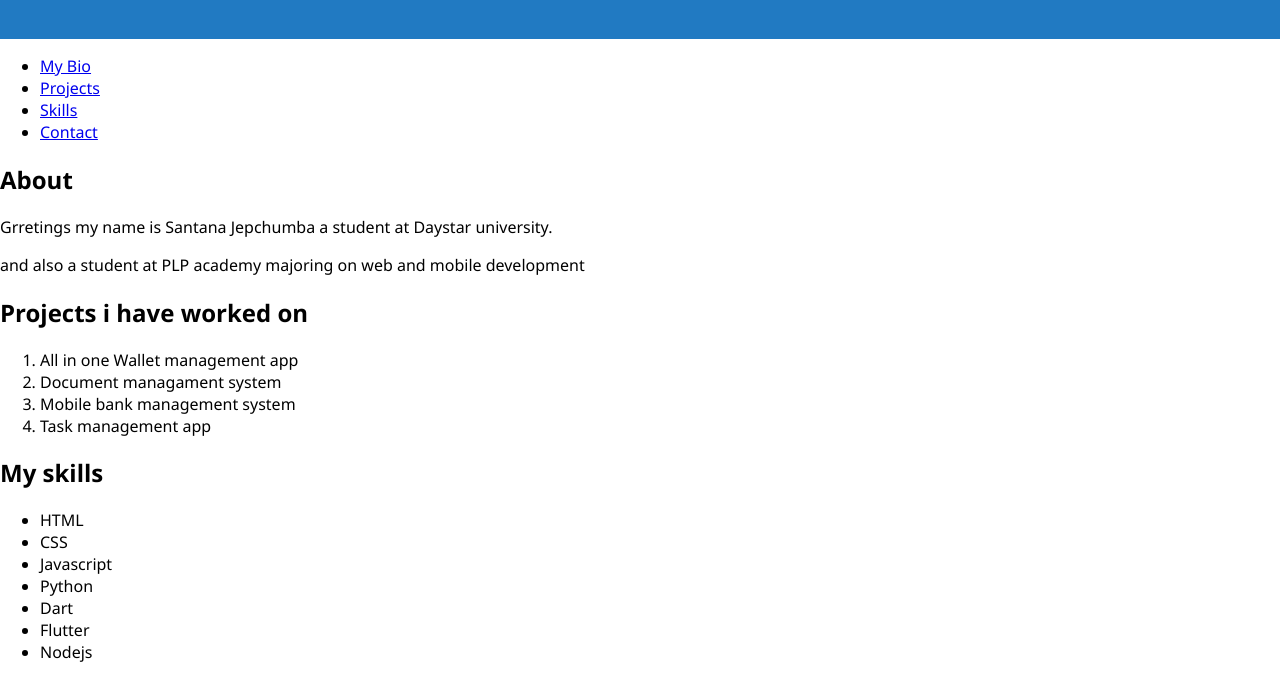
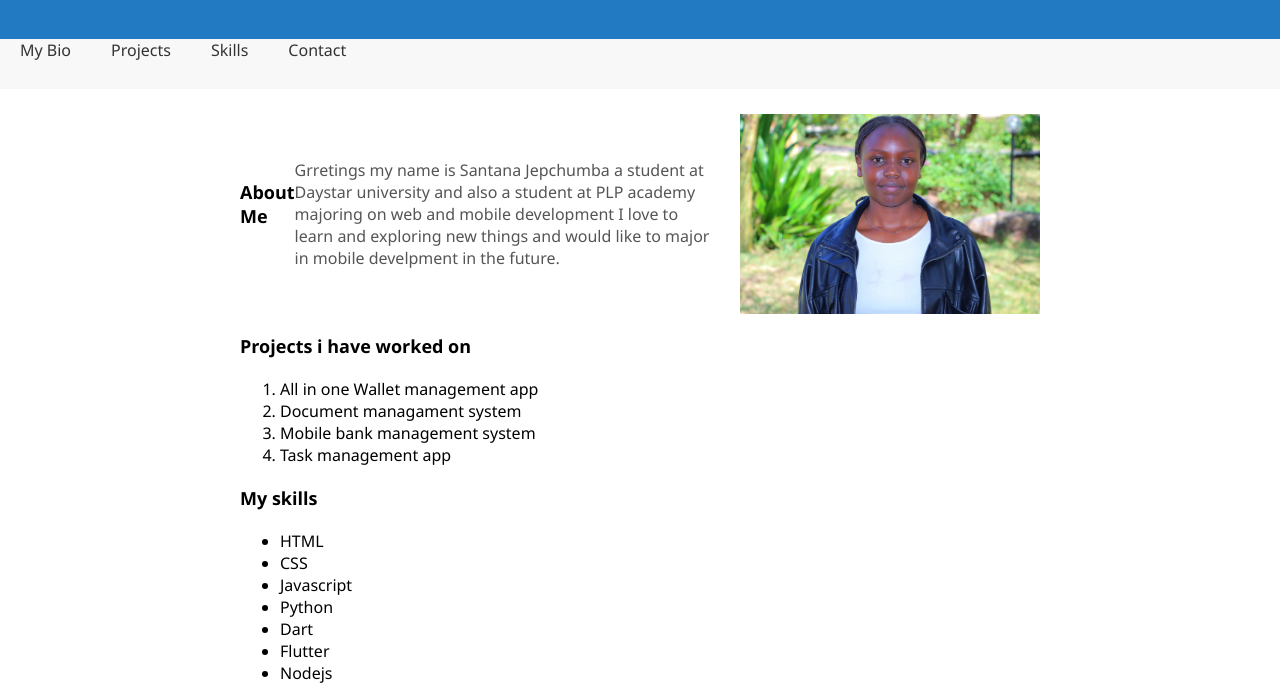
Before and after one commit to Santana-clauss/PLP--Web-projects, a plain HTML site: page Portifolio/index.html in a window 1280 px wide. Shown: the part 87-776 px from the top of the page. Drawn offline with Linux system fonts and the light colour scheme.

Commit message:
added styling

```diff
--- a/Portifolio/index.html
+++ b/Portifolio/index.html
@@ -3,7 +3,7 @@
 <head>
     <meta charset="UTF-8">
     <meta name="viewport" content="width=device-width, initial-scale=1.0">
-    <link rel="stylesheet" href="/Portifolio/public/style.css">
+    <link rel="stylesheet" href="/Portifolio/public/portifolio.css">
     <title>Document</title>
 </head>
 <body>
@@ -20,10 +20,13 @@
     </nav>
     <main>
         <section id="about">
-            <h2>About</h2>
+            <h2>About Me</h2>
             <p>
-                Grretings my name is Santana Jepchumba a student at Daystar university.</p> and also a student at PLP academy majoring on web and mobile development
+                Grretings my name is Santana Jepchumba a student at Daystar university and
+                also a student at PLP academy majoring on web and mobile development
+                I love to learn and exploring new things and would like to major in mobile develpment in the future.
             </p>
+            <img src="../Portifolio/public/static/images/profile.jpg" alt="" height="200">
         </section>
         <section id="projects">
             <h2>
--- /dev/null
+++ b/Portifolio/public/portifolio.css
@@ -0,0 +1,91 @@
+body{
+    font-family: 'Segoe UI', Tahoma, Geneva, Verdana, sans-serif;
+    margin: 0px;
+    padding: 0px;
+}
+html{
+    scroll-behavior: smooth;
+
+}
+p{
+    color: rgb(85,85,85);
+}
+a,btn{
+    transition: all 300ms ease;
+}
+header{
+    background-color:rgb(33, 122, 194);
+    padding: 20px;
+    color: white !important;
+
+}
+
+header li{
+    margin: 0;
+    font-size: 22px;
+
+}
+nav{
+    height: 50px;
+    display: flex;
+    justify-content: space-between;
+    align-items: centre;
+    background-color: #f8f8f8;
+}
+nav ul{
+    list-style: none;
+    margin:0;
+    padding: 0;
+    display: flex;
+}
+nav li{
+    margin: 0 20px;
+}
+nav a{
+    text-decoration: none;
+    color: #333;
+}
+main{
+    max-width: 800px;
+    margin: 0 auto;
+    padding: 25px;
+}
+section{
+    margin-bottom: 20px;
+}
+
+section h2{
+    margin: 0 0 20px 0;
+    font-size: 18px;
+}
+
+footer{
+    background-color: #333;
+    color:#fff;
+    padding: 20px;
+    text-align: center;
+}
+
+a:hover{
+    color: grey;
+    text-decoration: underline;
+    text-underline-offset: 1rem 0;
+}
+#about {
+    display: flex;
+    align-items: center; /* Align items vertically */
+}
+
+#about .content {
+    display: flex;
+    flex-direction: column; /* Arrange items vertically */
+}
+
+#about p, #about img {
+    margin: 0; /* Remove default margins */
+}
+
+#about img {
+    margin-left: 20px; /* Add spacing between paragraph and image */
+    max-width: 100%; /* Ensure image does not exceed container width */
+}
--- a/Portifolio/public/style.css
+++ /dev/null
@@ -1,17 +0,0 @@
-body{
-    font-family: 'Segoe UI', Tahoma, Geneva, Verdana, sans-serif;
-    margin: 0px;
-    padding: 0px;
-}
-header{
-    background-color:rgb(33, 122, 194);
-    padding: 20px;
-    color: white !important;
-
-}
-
-header li{
-    margin: 0;
-    font-size: 22px;
-
-}
```
Also changed, not shown: Portifolio/public/static/images/profile.jpg (added).
